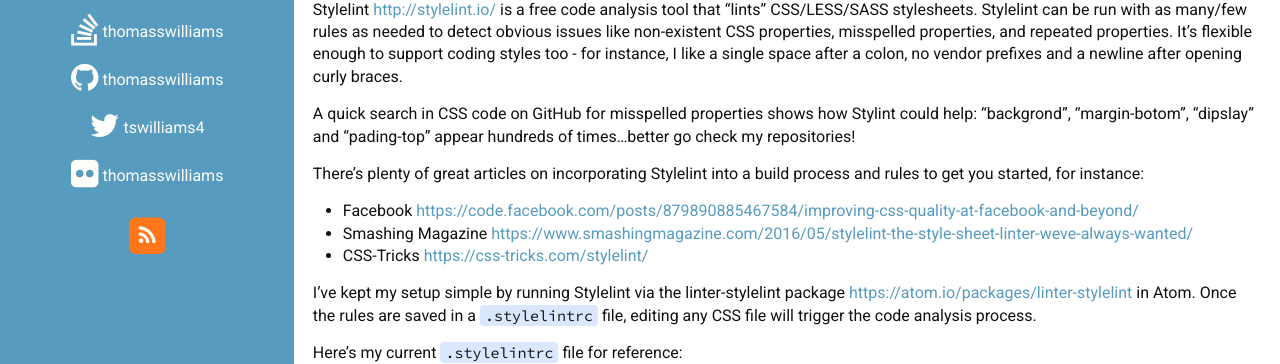
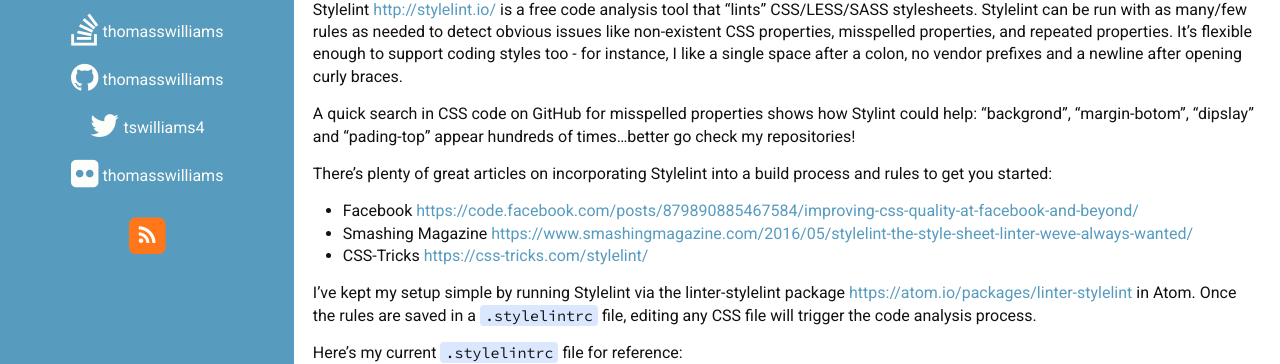
Before and after one commit to thomasswilliams/thomasswilliams.github.io, a Jekyll site: the page built from _posts/2016-06-24-stylelint.markdown, in a window 1280 px wide and 900 px high. Shown: the part 253-617 px from the top of the window. Built offline with Jekyll 4.4.1, drawn with Linux system fonts in a browser that asks for light colours; nearby versions of some CDN libraries.

```diff
--- a/_posts/2016-06-24-stylelint.markdown
+++ b/_posts/2016-06-24-stylelint.markdown
@@ -10,7 +10,7 @@ Stylelint <http://stylelint.io/> is a free code analysis tool that “lints” C
 
 A quick search in CSS code on GitHub for misspelled properties shows how Stylint could help: “backgrond”, “margin-botom”, “dipslay” and “pading-top” appear hundreds of times…better go check my repositories!
 
-There’s plenty of great articles on incorporating Stylelint into a build process and rules to get you started, for instance:
+There’s plenty of great articles on incorporating Stylelint into a build process and rules to get you started:
 
 * Facebook <https://code.facebook.com/posts/879890885467584/improving-css-quality-at-facebook-and-beyond/>
 * Smashing Magazine <https://www.smashingmagazine.com/2016/05/stylelint-the-style-sheet-linter-weve-always-wanted/>
```
Also changed, not shown: _posts/2016-07-13-ingress-gaming-real-world.markdown (added, +17 -0 lines).
